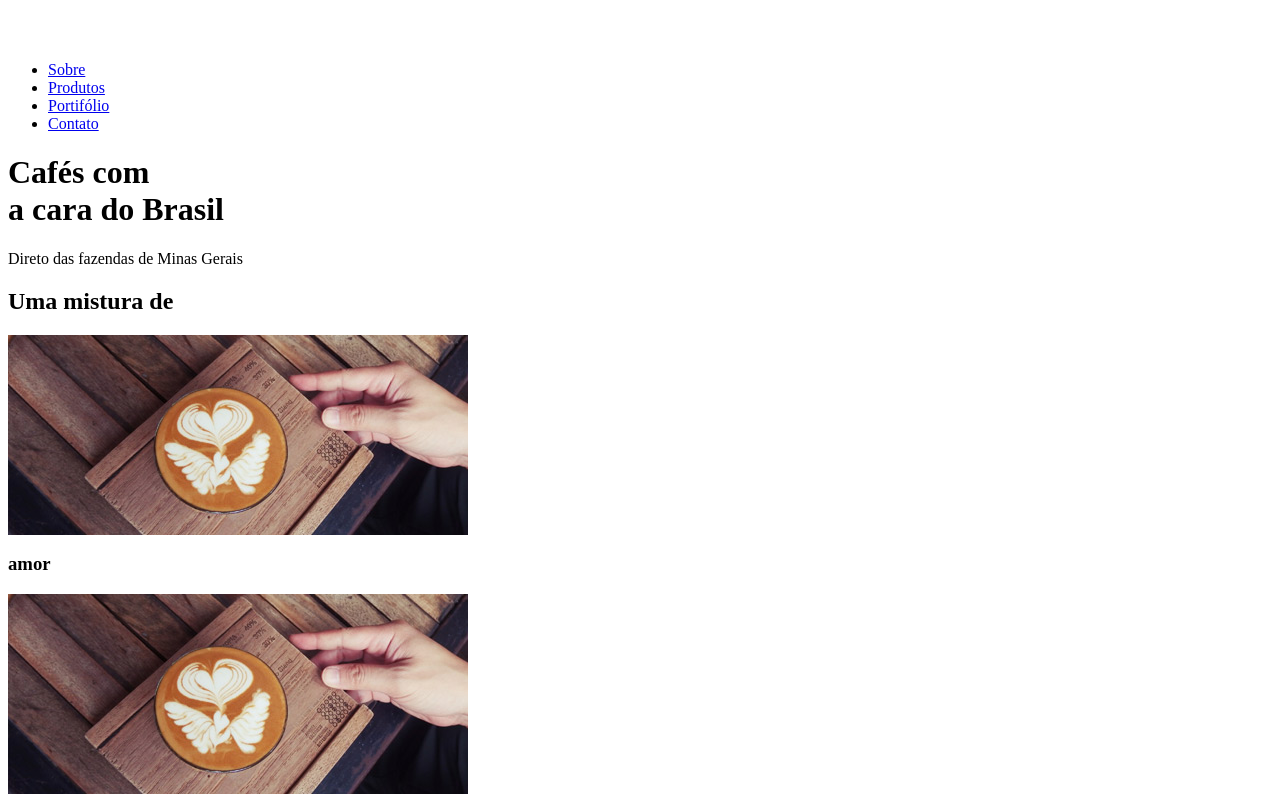
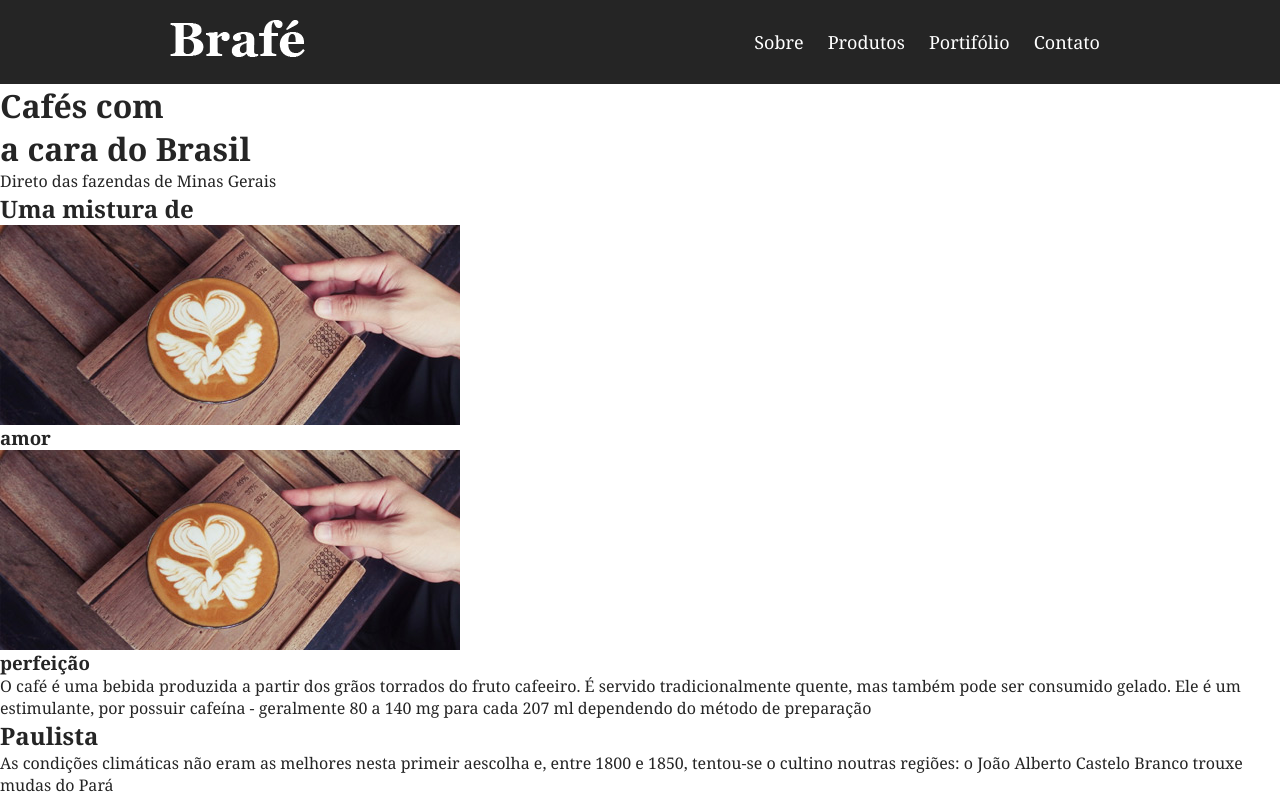
Before and after one commit to dougluz/css-posicionamento, a plain HTML site: page brafe-1/index.html in a window 1280 px wide. Shown: the top 800 px of the page. Drawn offline with Linux system fonts and the light colour scheme; files that its build step writes are made by us from their sources.

Commit message:
Estilizado o Header do Brafé 1

```diff
--- /dev/null
+++ b/brafe-1/css/style.css
@@ -0,0 +1,56 @@
+/* Reset */
+
+body,
+h1,
+h2,
+h3,
+p,
+ul {
+  padding: 0px;
+  margin: 0px;
+}
+
+body {
+  font-family: Georgia, "Times New Roman", Times, serif;
+  color: #252525;
+}
+
+.menu {
+  background: #252525;
+  padding: 20px 0;
+}
+
+.menu-container::after,
+.menu-container::before {
+  content: "";
+  display: table;
+  clear: both;
+}
+
+.menu-container {
+  max-width: 960px;
+  margin: 0 auto;
+}
+
+a.menu-logo {
+  display: block;
+  float: left;
+  margin-left: 10px;
+}
+
+.menu-nav {
+  float: right;
+  margin-right: 10px;
+}
+
+.menu-nav li {
+  display: inline-block;
+}
+
+.menu-nav a {
+  display: block;
+  padding: 10px;
+  text-decoration: none;
+  color: #fff;
+  font-size: 1.125em;
+}
--- a/brafe-1/index.html
+++ b/brafe-1/index.html
@@ -9,11 +9,10 @@
     <link rel="stylesheet" href="css/style.css" />
   </head>
   <body>
-    <header>
-      <div>
-        <a href="#"><img src="img/brafe.png" srcset="" /></a>
-      </div>
-      <nav>
+    <header class="menu">
+      <div class="menu-container">
+        <a class="menu-logo" href="#"><img src="img/brafe.png" srcset="" /></a>
+        <nav class="menu-nav">
           <ul>
             <li><a href="#">Sobre</a></li>
             <li><a href="#">Produtos</a></li>
@@ -21,6 +20,7 @@
             <li><a href="#">Contato</a></li>
           </ul>
         </nav>
+      </div>
     </header>
 
     <main>
```
Also changed, not shown: css/style.css (deleted). Lines whose indentation alone changed are shown as unchanged.
